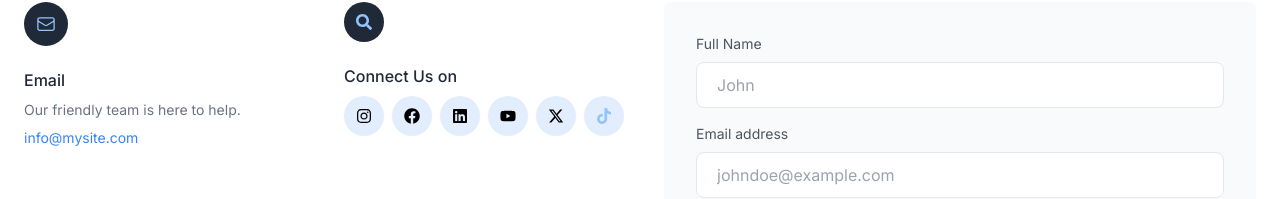
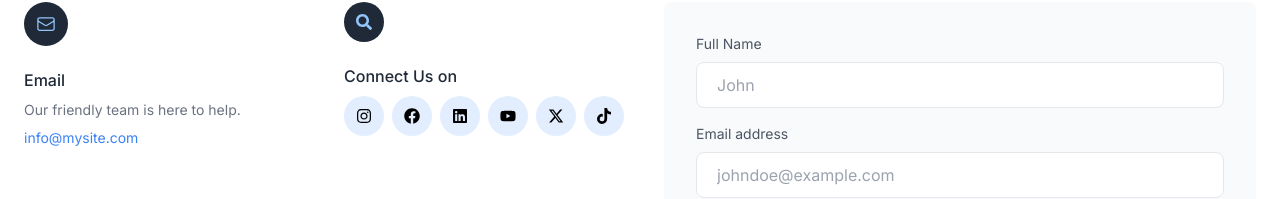
Before and after one commit to ashishkumardubey123/mna, a Next.js app: page /contact in a window 1280 px wide. Shown: the part 269-468 px from the top of the page. Built offline with nearby package versions, Linux system fonts and the light colour scheme.

Commit message:
tiktok icon color change

```diff
--- a/app/components/Contactform.jsx
+++ b/app/components/Contactform.jsx
@@ -110,7 +110,7 @@ function Contactform() {
                       </span>
                      </a>
                   <a href="https://www.tiktok.com/@wix">
-                  <span className="inline-block p-3 text-blue-300 rounded-full bg-blue-100/80 hover:text-pink-600">
+                  <span className="inline-block p-3 text-black rounded-full bg-blue-100/80 hover:text-pink-600">
                     <i><FaTiktok /></i>
 
                       </span>
```
